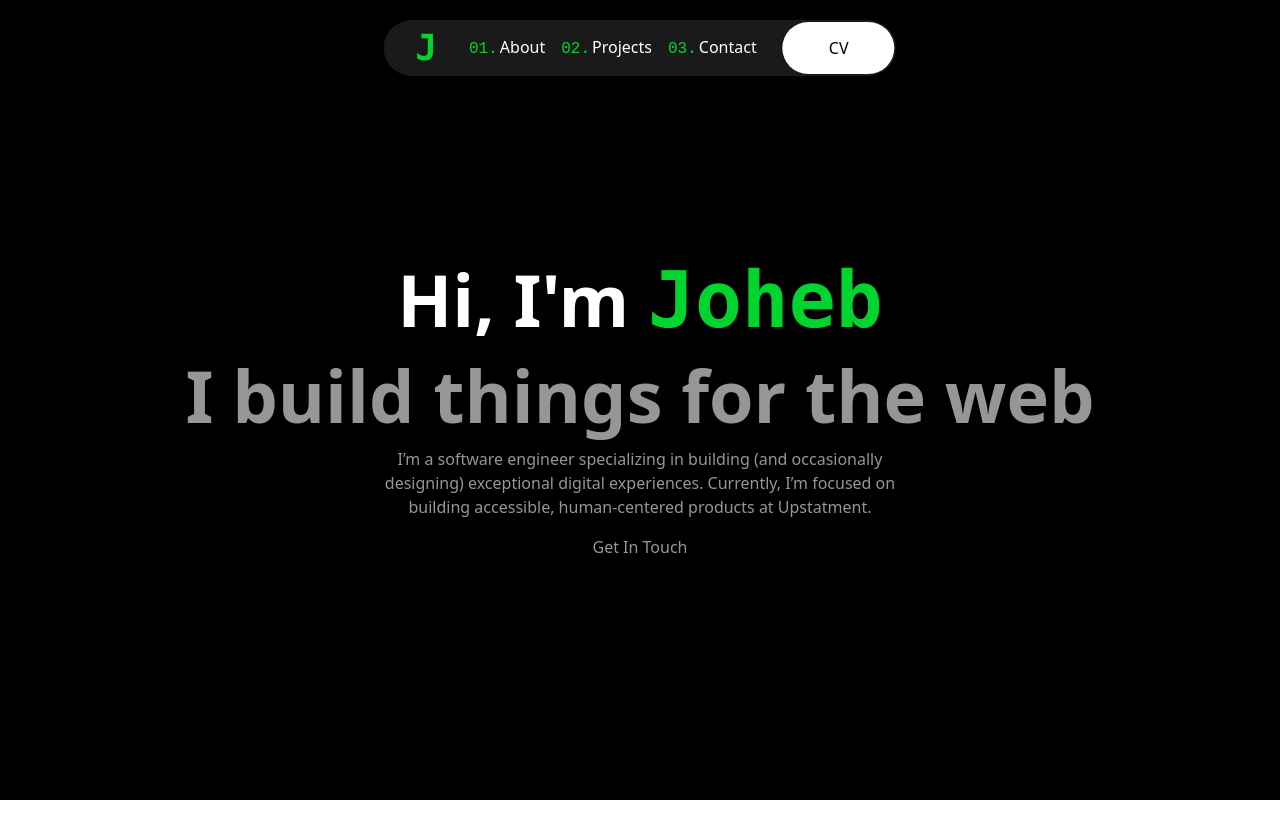
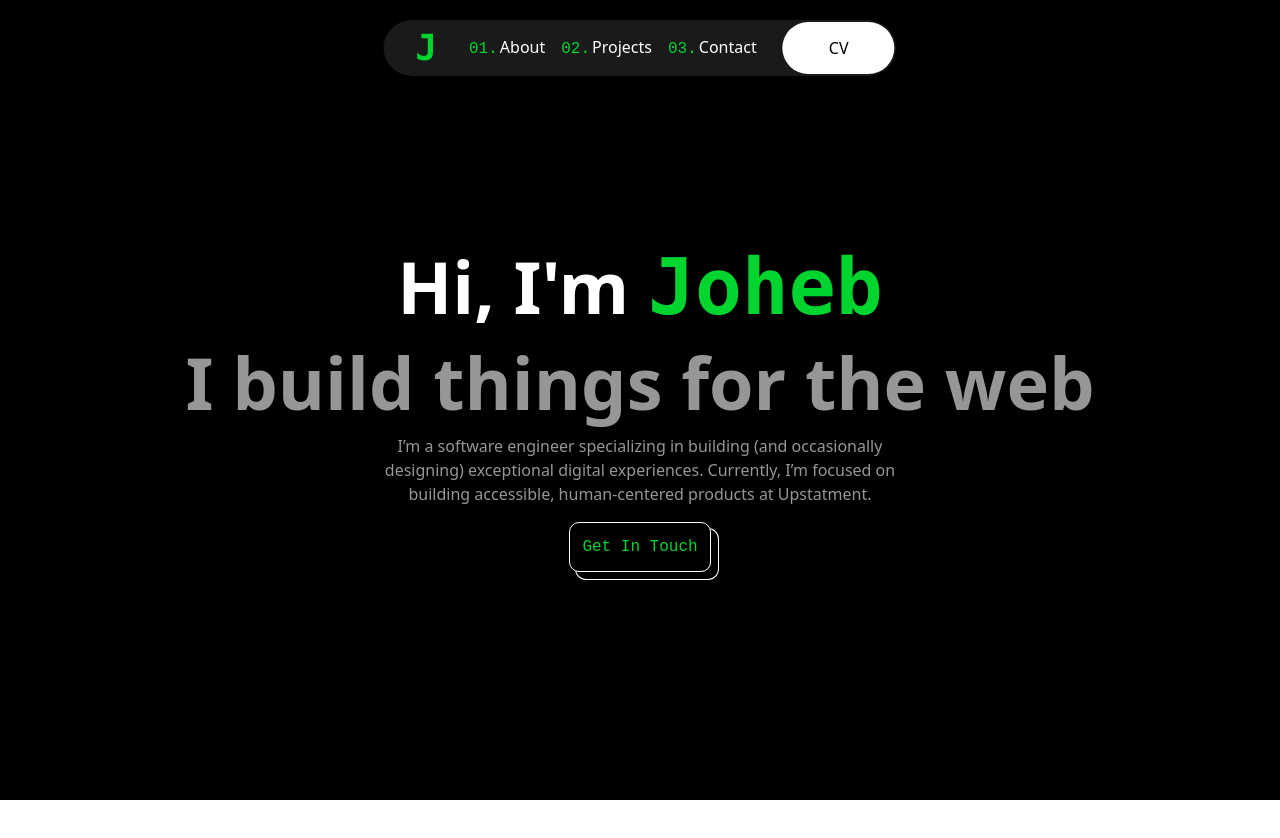
Before and after one commit to Joheb133/Portfolio-v1, a React (Vite) app: page / in a window 1280 px wide. Shown: the top 838 px of the page. Built offline with nearby package versions, Linux system fonts and the light colour scheme.

Commit message:
[style] added button press style

```diff
--- a/index.html
+++ b/index.html
@@ -4,6 +4,7 @@
 <head>
     <meta charset="UTF-8" />
     <link rel="icon" type="image/svg+xml" href="/vite.svg" />
+    <link rel="stylesheet" href="./src/test.css">
     <meta name="viewport" content="width=device-width, initial-scale=1.0" />
     <title>Joheb</title>
 </head>
--- a/src/App.tsx
+++ b/src/App.tsx
@@ -36,9 +36,9 @@ function App() {
                         <li><a href="#projects">Projects</a></li>
                         <li><a href="#contact">Contact</a></li>
                     </ol>
-                    <button className='bg-white rounded-full m-[2px] w-[112px] h-[52px]'>
+                    <a className='bg-white text-black rounded-full m-[2px] w-[112px] h-[52px] flex items-center justify-center'>
                         CV
-                    </button>
+                    </a>
                 </div>
             </div>
 
@@ -51,9 +51,9 @@ function App() {
                 <p className='max-w-lg text-center text-light my-4'>
                     I’m a software engineer specializing in building (and occasionally designing) exceptional digital experiences. Currently, I’m focused on building accessible, human-centered products at Upstatment.
                 </p>
-                <button>
+                <a className='custom-button'>
                     Get In Touch
-                </button>
+                </a>
             </section>
 
             <section className='h-[884px] flex justify-center items-center'>
--- a/src/index.css
+++ b/src/index.css
@@ -1,16 +1,41 @@
 @tailwind base;
 @tailwind components;
 @tailwind utilities;
+
+:root {
+    --brand-primary: #00D42F
+}
 
 html {
     scroll-behavior: smooth;
 }
 
-@layer components{
-    body {
-        counter-reset: headingCount;
-    }
+body {
+    counter-reset: headingCount;
+}
 
+.custom-button {
+    user-select: none;
+    color: var(--brand-primary);
+    border: solid 1px white;
+    padding: 12px;
+    border-radius: 10px;
+    font-family: monospace;
+    font-size: 16px;
+    position: relative;
+    z-index: 1;
+    cursor: pointer;
+    box-shadow:
+        7px 7px 0 0px rgb(0, 0, 0),
+        7px 7px 0 1px rgb(255, 255, 255);
+}
+
+.custom-button:active {
+    transform: translate(7px, 7px);
+    box-shadow: none;
+}
+
+@layer components {
     .navbar::before {
         content: "";
         position: fixed;
@@ -24,9 +49,7 @@ html {
     }
 
     .navbar {
-        @apply fixed left-1/2 -translate-x-1/2
-        flex items-center justify-center
-        rounded-full w-fit mt-5 z-20 overflow-hidden
+        @apply fixed left-1/2 -translate-x-1/2 flex items-center justify-center rounded-full w-fit mt-5 z-20 overflow-hidden
     }
 
     .navbar .links {
@@ -37,7 +60,7 @@ html {
     .navbar .links a::before {
         content: "0" counter(navLinkCount) ".";
         counter-increment: navLinkCount;
-        color: #00D42F;
+        color: var(--brand-primary);
         font-family: monospace;
         font-size: 16px;
         margin-right: 2px;
@@ -48,7 +71,7 @@ html {
     }
 
     .navbar .links li:hover {
-        color: #00D42F;
+        color: var(--brand-primary);
         transition: color 100ms ease-in-out;
     }
 
@@ -61,14 +84,12 @@ html {
     .section-title::before {
         content: counter(headingCount) ". ";
         counter-increment: headingCount;
-        color: #00D42F;
+        color: var(--brand-primary);
         font-family: monospace;
         font-size: 36px;
     }
 
     .project-card-icon {
-        @apply text-[#BABABB]
-        hover:text-brand-primary transition-colors duration-300 ease-in-out
-        hover:cursor-pointer
+        @apply text-[#BABABB] cursor-pointer hover:text-brand-primary transition-colors duration-300 ease-in-out
     }
 }
--- a/src/main.tsx
+++ b/src/main.tsx
@@ -4,7 +4,7 @@ import App from './App.tsx'
 import './index.css'
 
 ReactDOM.createRoot(document.getElementById('root')!).render(
-  <React.StrictMode>
-    <App />
-  </React.StrictMode>,
+    <React.StrictMode>
+        <App />
+    </React.StrictMode>,
 )
--- a/tailwind.config.js
+++ b/tailwind.config.js
@@ -13,5 +13,5 @@ export default {
             }
         },
     },
-    plugins: [],
+    plugins: []
 }
```
